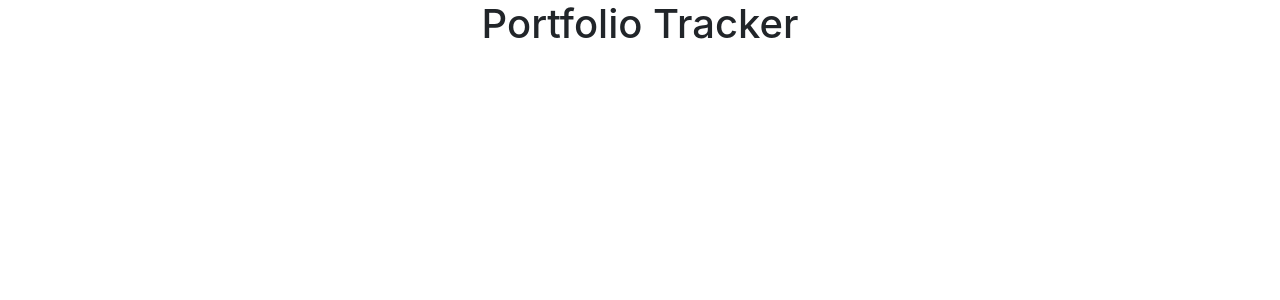
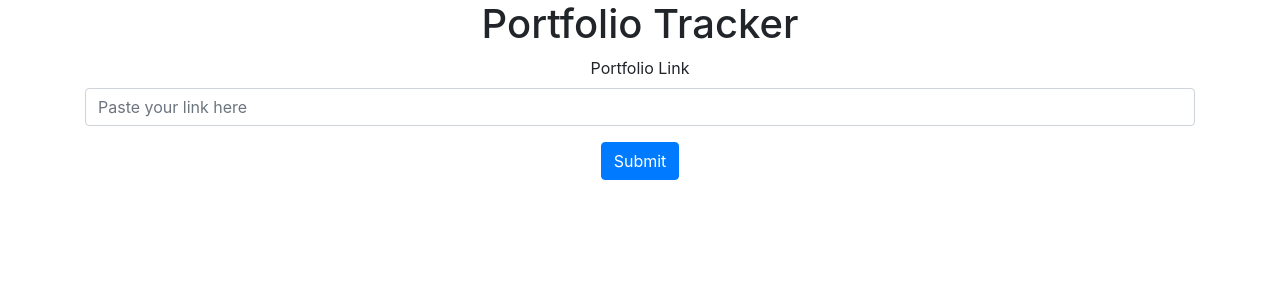
Before and after one commit to Resume-Tracker/Portfolio-Tracker, a React (Create React App) app in the folder website/: page / in a window 1280 px wide. Shown: the top 300 px of the page. Built offline with nearby package versions, Linux system fonts and the light colour scheme; no server answers.

Commit message:
Implemented Bootstrap input field and submit button in React; input field doesn't work yet, only placeholder for UI for now

```diff
--- a/website/package.json
+++ b/website/package.json
@@ -6,8 +6,10 @@
     "@testing-library/jest-dom": "^5.11.5",
     "@testing-library/react": "^11.1.0",
     "@testing-library/user-event": "^12.1.10",
+    "bootstrap": "^4.5.3",
     "plotly.js": "^1.57.1",
     "react": "^17.0.1",
+    "react-bootstrap": "^1.4.0",
     "react-dom": "^17.0.1",
     "react-plotly.js": "^2.5.0",
     "react-scripts": "4.0.0",
--- a/website/public/index.html
+++ b/website/public/index.html
@@ -24,14 +24,8 @@
       Learn how to configure a non-root public URL by running `npm run build`.
     -->
     <title>Portfolio Tracker</title>
-
-    <!-- Bootstrap CSS -->
-    <link rel="stylesheet" href="https://maxcdn.bootstrapcdn.com/bootstrap/4.0.0/css/bootstrap.min.css" integrity="sha384-Gn5384xqQ1aoWXA+058RXPxPg6fy4IWvTNh0E263XmFcJlSAwiGgFAW/dAiS6JXm" crossorigin="anonymous">
-
   </head>
   <body>
-
-    <center><h1>Portfolio Tracker</h1></center>
     <!-- root is needed for React; don't modify it -->
     <div id="root"></div>
 
--- a/website/src/App.js
+++ b/website/src/App.js
@@ -1,13 +1,25 @@
 import React from 'react';
 import Pageloads from './components/pageloads';
 
+// Bootstrap
+import Button from 'react-bootstrap/Button';
+import Form from 'react-bootstrap/Form';
+import Container from 'react-bootstrap/Container';
+import Row from 'react-bootstrap/Row';
+import Col from 'react-bootstrap/Col';
+import 'bootstrap/dist/css/bootstrap.min.css';
+
 class App extends React.Component {
-  // state is a variable used by React to store data
-  state = {
+  constructor(props) {
+    super(props);
+    // state is a variable used by React to store the state of React components
+    this.state = {
       pageloads: []
+    }
   }
-  // function to retrieve pageloads data from the server
-  componentDidMount() {
+
+  // fetches data from the pageloads endpoint
+  fetchPageloads = () => {
     fetch('/pageloads')
     .then(response => response.json())
     .then((data) => {
@@ -16,9 +28,39 @@ class App extends React.Component {
     .catch(console.log)
   }
 
+  // runs after React initializes
+  componentDidMount() {
+  }
+
+  // fetches pageloads data when the submit button is triggered
+  handleSubmit = (event) => {
+    event.preventDefault();
+    this.fetchPageloads();
+  }
+
   render() {
     return (
-      <Pageloads pageloads={this.state.pageloads}/>
+      <>
+        <center><h1>Portfolio Tracker</h1></center>
+        <Container>
+          <Row>
+            <Col>
+              <Form className="text-center" onSubmit={this.handleSubmit}>
+                <Form.Group controlId="formLink">
+                  <Form.Label>Portfolio Link</Form.Label>
+                  <Form.Control type="text" placeholder="Paste your link here" />
+                </Form.Group>
+
+                <Button variant="primary" type="submit">
+                  Submit
+                </Button>
+              </Form>
+            </Col>
+          </Row>
+        </Container>
+        <br />
+        <Pageloads pageloads={this.state.pageloads}/>
+      </>
     );
   }
 }
```
Also changed, not shown: 1 other file (tests, documents, lock files or other folders).
